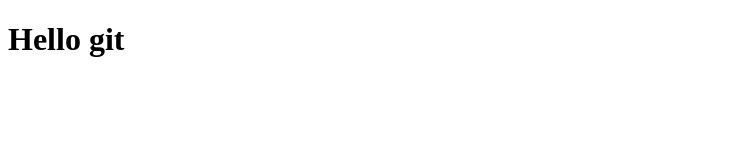
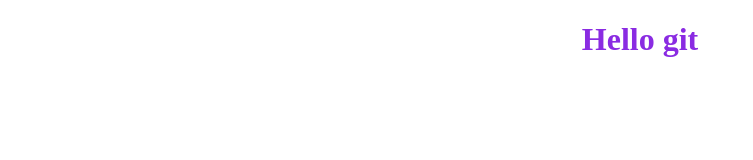
Before and after one commit to shr1990/Git_test, a plain HTML site: page index.html in a window 1280 px wide. Shown: the whole page, without its empty margins (0-753 px from the left). Drawn offline with Linux system fonts and the light colour scheme.

Commit message:
second commit

```diff
--- a/index.html
+++ b/index.html
@@ -5,6 +5,13 @@
     <meta http-equiv="X-UA-Compatible" content="IE=edge">
     <meta name="viewport" content="width=device-width, initial-scale=1.0">
     <title>Document</title>
+    <style>
+        h1{
+            color: blueviolet;
+            font-size: 24pt;
+            text-align: center;
+        }
+    </style>
 </head>
 <body>
     <h1> Hello git</h1>
```
